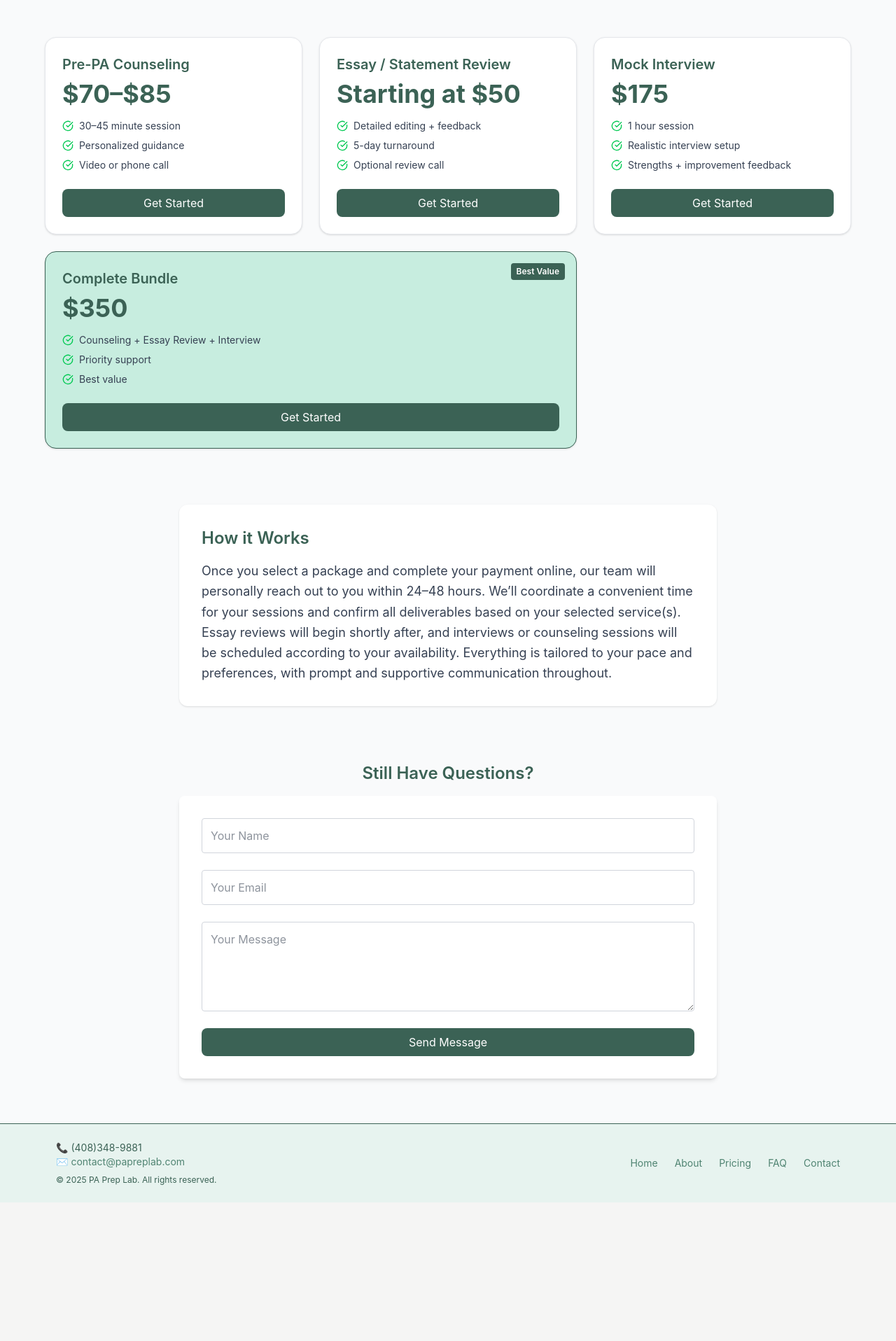
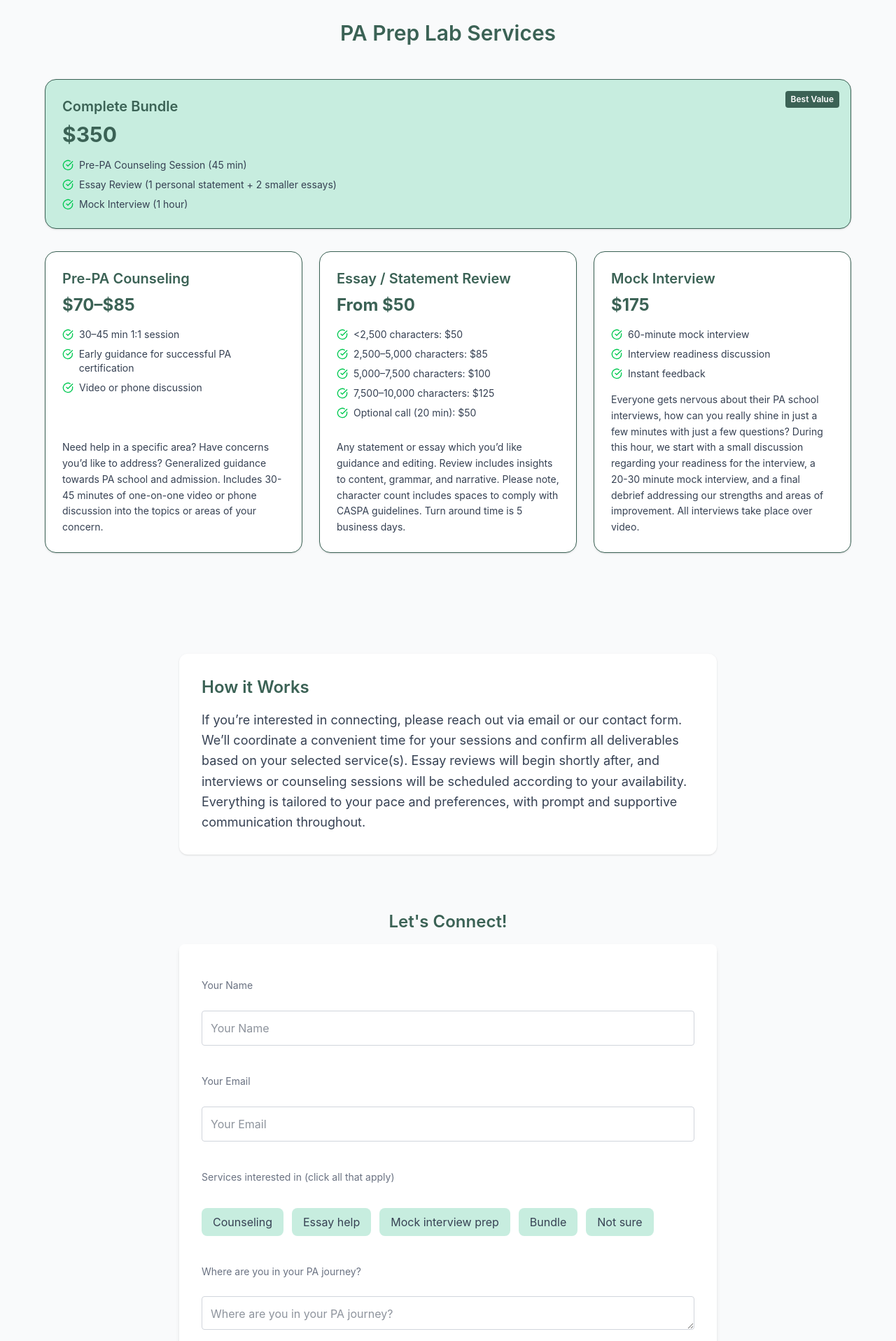
Before and after one commit to a-mcnulty/pa-prep-lab, a Next.js app: page /pricing in a window 1280 px wide. Shown: the part 164-2080 px from the top of the page at 70% size. Before the commit the page ends 1882 px from the top, so only its background shows below. Built offline with nearby package versions, Linux system fonts and the light colour scheme.

Commit message:
fix text and expand contact form

```diff
--- a/app/pricing/page.tsx
+++ b/app/pricing/page.tsx
@@ -1,7 +1,7 @@
 'use client'
 
 import ContactForm from '@/components/ContactForm'
-import { CheckCircle } from 'lucide-react'
+import PricingSection from '@/components/PricingSection';
 
 // 🎨 Theme Colors
 const pricingColors = {
@@ -23,111 +23,22 @@ const pricingColors = {
 
 // 📝 Section Text
 const pricingText = {
-  heading: "Our Plans",
+  heading: "PA Prep Lab Services",
   bundleTag: "Best Value",
-  button: "Get Started",
+  button: "Learn More",
   howItWorksTitle: "How it Works",
-  faqTitle: "Still Have Questions?",
-  howItWorksBody: `Once you select a package and complete your payment online, our team will personally reach out to you within 24–48 hours.
+  faqTitle: "Let's Connect!",
+  howItWorksBody: `If you’re interested in connecting, please reach out via email or our contact form.
 We’ll coordinate a convenient time for your sessions and confirm all deliverables based on your selected service(s).
 Essay reviews will begin shortly after, and interviews or counseling sessions will be scheduled according to your availability.
 Everything is tailored to your pace and preferences, with prompt and supportive communication throughout.`,
 };
 
-// 💼 Packages Data
-const packages = [
-  {
-    title: "Pre-PA Counseling",
-    price: "$70–$85",
-    features: [
-      "30–45 minute session",
-      "Personalized guidance",
-      "Video or phone call",
-    ],
-  },
-  {
-    title: "Essay / Statement Review",
-    price: "Starting at $50",
-    features: [
-      "Detailed editing + feedback",
-      "5-day turnaround",
-      "Optional review call",
-    ],
-  },
-  {
-    title: "Mock Interview",
-    price: "$175",
-    features: [
-      "1 hour session",
-      "Realistic interview setup",
-      "Strengths + improvement feedback",
-    ],
-  },
-  {
-    title: "Complete Bundle",
-    price: "$350",
-    features: [
-      "Counseling + Essay Review + Interview",
-      "Priority support",
-      "Best value",
-    ],
-    isHighlighted: true,
-  },
-]
-
 export default function PricingPage() {
   return (
     <main className={`${pricingColors.pageBg} px-4 py-16 sm:px-6 lg:px-8 space-y-20`}>
-      {/* Pricing Grid */}
-      <section className="max-w-6xl mx-auto">
-        <h1 className="text-4xl font-bold text-center mb-12">
-          {pricingText.heading}
-        </h1>
-        <div className="grid gap-6 sm:grid-cols-2 lg:grid-cols-3">
-          {packages.map((pkg) => (
-            <div
-              key={pkg.title}
-              className={`relative flex flex-col justify-between rounded-2xl border shadow-sm p-6 ${
-                pkg.isHighlighted
-                  ? `lg:col-span-2 ${pricingColors.highlightBg} ${pricingColors.highlightBorder}`
-                  : `${pricingColors.cardBg} ${pricingColors.cardBorder}`
-              }`}
-            >
-              {pkg.isHighlighted && (
-                <span
-                  className={`absolute top-4 right-4 ${pricingColors.highlightTagBg} ${pricingColors.highlightTagText} px-2 py-1 text-xs font-semibold rounded`}
-                >
-                  {pricingText.bundleTag}
-                </span>
-              )}
-              <div>
-                <h3 className="text-xl font-semibold mb-2">{pkg.title}</h3>
-                <p className={`text-4xl font-bold mb-4 ${pricingColors.priceText}`}>
-                  {pkg.price}
-                </p>
-                <ul className="space-y-2">
-                  {pkg.features.map((feature) => (
-                    <li
-                      key={feature}
-                      className={`flex items-center text-sm ${pricingColors.featureText}`}
-                    >
-                      <CheckCircle
-                        className={`w-4 h-4 ${pricingColors.featureIcon} mr-2`}
-                      />
-                      {feature}
-                    </li>
-                  ))}
-                </ul>
-              </div>
-              <button
-                className={`mt-6 w-full ${pricingColors.buttonBg} ${pricingColors.buttonText} py-2 rounded ${pricingColors.buttonHover} transition`}
-              >
-                {pricingText.button}
-              </button>
-            </div>
-          ))}
-        </div>
-      </section>
+
+      <PricingSection pricingPage={true} />
 
       {/* How It Works */}
       <section className="max-w-3xl mx-auto bg-white p-8 rounded-xl shadow">
--- a/components/AboutMe.tsx
+++ b/components/AboutMe.tsx
@@ -14,7 +14,7 @@ const aboutColors = {
 // 📝 Text content
 const aboutText = {
   heading: "Meet Elysia",
-  paragraph1: "I’m Elysia, a certified Physician Assistant with experience in Orthopedics and a deep passion for mentoring pre-PA students. I know firsthand how tough and competitive the journey can feel — because I’ve been there too.",
+  paragraph1: "I’m Elysia, a certified PA with clinical and educational experience and a deep passion for mentoring pre-PA students. I know firsthand how tough and competitive the journey can feel — because I’ve been there too.",
   paragraph2: "Through years of practice, mentoring, and admissions involvement, I’ve helped many future PAs refine their applications and build confidence. My goal is to offer the kind of clear, personal support I wish I had starting out.",
   linkText: "Read full bio →",
   linkHref: "/about",
--- a/components/ContactForm.tsx
+++ b/components/ContactForm.tsx
@@ -7,23 +7,42 @@ const formStyles = {
   wrapper: "grid grid-cols-1 gap-6 bg-white p-8 rounded-lg shadow-md",
   input: "border border-gray-300 p-3 rounded",
   textarea: "border border-gray-300 p-3 rounded h-32",
+  smallTextarea: "border border-gray-300 p-3 rounded h-12",
   button: "bg-[#3B6255] text-white p-3 rounded hover:bg-[#2d4a40] transition",
   success: "text-green-600",
   error: "text-red-600",
 };
 
+export const servicesList = [
+  { id: 'counseling', label: 'Counseling' },
+  { id: 'essay', label: 'Essay help' },
+  { id: 'mock', label: 'Mock interview prep' },
+  { id: 'bundle', label: 'Bundle' },
+  { id: 'notSure', label: 'Not sure' },
+];
+
 // 📌 Placeholder text
 const placeholders = {
   name: "Your Name",
   email: "Your Email",
-  message: "Your Message",
+  status: "Where are you in your PA journey?",
+  message: "Let’s connect! Where do you want to start? What can I do for you?",
+  services: "Services interested in (click all that apply)",
   button: "Send Message",
-  success: "Message sent!",
-  error: "Something went wrong.",
+  success: "Thanks for your submission! I look forward to connecting. Responses should be received via email within 3 business days. ",
+  error: "Something went wrong. Please try later or email us directly at contact@papreplab.com",
 };
 
 export default function ContactForm() {
   const [status, setStatus] = useState<"idle" | "success" | "error">("idle");
+
+  const [selectedServices, setSelectedServices] = useState<string[]>([]);
+
+  const handleServiceChange = (id: string) => {
+    setSelectedServices((prev) =>
+      prev.includes(id) ? prev.filter((s) => s !== id) : [...prev, id]
+    );
+  };
 
   const handleSubmit = async (e: React.FormEvent<HTMLFormElement>) => {
     e.preventDefault();
@@ -33,6 +52,8 @@ export default function ContactForm() {
     const data = {
       name: formData.get("name"),
       email: formData.get("email"),
+      services: formData.get("services"),
+      status: formData.get("status"),
       message: formData.get("message"),
     };
 
@@ -54,12 +75,14 @@ export default function ContactForm() {
 
   return (
     <form onSubmit={handleSubmit} className={formStyles.wrapper}>
+      <p className="text-sm text-gray-500 mt-4 leading-relaxed">{placeholders.name}</p>
       <input
         name="name"
         required
         placeholder={placeholders.name}
         className={formStyles.input}
       />
+      <p className="text-sm text-gray-500 mt-4 leading-relaxed">{placeholders.email}</p>
       <input
         name="email"
         type="email"
@@ -67,6 +90,34 @@ export default function ContactForm() {
         placeholder={placeholders.email}
         className={formStyles.input}
       />
+      <div className="space-y-2">
+        <p className="text-sm text-gray-500 mt-4 leading-relaxed">{placeholders.services}</p>
+        <br/>
+        <div className="flex flex-wrap gap-3">
+          {servicesList.map(({ id, label }) => (
+            <button
+              type="button"
+              key={id}
+              onClick={() => handleServiceChange(id)}
+              className={`px-4 py-2 rounded-lg border transition ${
+                selectedServices.includes(id)
+                  ? 'bg-[#3B6255] text-white border-[#3B6255]'
+                  : 'bg-[#c7eddf] text-gray-700 border-gray-300 hover:bg-[#3B6255]'
+              }`}
+            >
+              {label}
+            </button>
+          ))}
+        </div>
+      </div>
+      <p className="text-sm text-gray-500 mt-4 leading-relaxed">{placeholders.status}</p>
+      <textarea
+        name="status"
+        required
+        placeholder={placeholders.status}
+        className={formStyles.smallTextarea}
+      />
+      <p className="text-sm text-gray-500 mt-4 leading-relaxed">{placeholders.message}</p>
       <textarea
         name="message"
         required
--- a/components/Hero.tsx
+++ b/components/Hero.tsx
@@ -13,7 +13,7 @@ const heroColors = {
 // 📝 Text Content
 const heroText = {
   heading: "Start Your PA Journey With Confidence",
-  paragraph: "Personalized coaching, mock interviews, and application guidance from experienced PAs.",
+  paragraph: "Welcome to PA Prep Lab, your virtual workbench for all things relating to pre-PA! This is a space for all who are interested in becoming a PA or learning more about the journey. Services offered include general counseling, essay review and editing, and interview prep. Navigating PA applications and admissions is difficult, so let’s connect and collaborate.",
   primaryBtn: "Get Started",
   secondaryBtn: "Learn More",
 }
--- a/components/PricingSection.tsx
+++ b/components/PricingSection.tsx
@@ -1,6 +1,7 @@
 'use client';
 
 import { CheckCircle } from 'lucide-react';
+import Link from "next/link";
 
 // 🎨 Theme Colors
 const pricingColors = {
@@ -20,9 +21,9 @@ const pricingColors = {
 
 // 📝 Section Text
 const pricingText = {
-  heading: "Choose Your Plan",
+  heading: "PA Prep Lab Services",
   bundleTag: "Best Value",
-  button: "Get Started",
+  button: "Learn More",
 };
 
 // 💼 Packages Data
@@ -32,29 +33,32 @@ const packages = [
     price: "$70–$85",
     features: [
       "30–45 min 1:1 session",
-      "General guidance for PA school",
+      "Early guidance for successful PA certification",
       "Video or phone discussion",
     ],
+    description: 'Need help in a specific area? Have concerns you’d like to address? Generalized guidance towards PA school and admission. Includes 30-45 minutes of one-on-one video or phone discussion into the topics or areas of your concern.'
   },
   {
     title: "Essay / Statement Review",
     price: "From $50",
     features: [
-      "<2,500 chars: $50",
-      "2,500–5,000: $85",
-      "5,000–7,500: $100",
-      "7,500–10,000: $125",
+      "<2,500 characters: $50",
+      "2,500–5,000 characters: $85",
+      "5,000–7,500 characters: $100",
+      "7,500–10,000 characters: $125",
       "Optional call (20 min): $50",
     ],
+    description: 'Any statement or essay which you’d like guidance and editing. Review includes insights to content, grammar, and narrative. Please note, character count includes spaces to comply with CASPA guidelines. Turn around time is 5 business days.'
   },
   {
     title: "Mock Interview",
     price: "$175",
     features: [
-      "60-minute video interview",
+      "60-minute mock interview",
       "Interview readiness discussion",
-      "Realistic mock + feedback",
+      "Instant feedback",
     ],
+    description:'Everyone gets nervous about their PA school interviews, how can you really shine in just a few minutes with just a few questions? During this hour, we start with a small discussion regarding your readiness for the interview, a 20-30 minute mock interview, and a final debrief addressing our strengths and areas of improvement. All interviews take place over video.'
   },
 ];
 
@@ -63,13 +67,13 @@ const bundle = {
   price: "$350",
   features: [
     "Pre-PA Counseling Session (45 min)",
-    "Essay Review (1 personal statement + 2 small essays)",
+    "Essay Review (1 personal statement + 2 smaller essays)",
     "Mock Interview (1 hour)",
   ],
   isHighlighted: true,
 };
 
-export default function PricingSection() {
+export default function PricingSection({ pricingPage }: { pricingPage?: boolean }) {
   return (
     <section className={`${pricingColors.sectionBg} py-16 px-4 sm:px-6 lg:px-8`}>
       <div className="max-w-7xl mx-auto">
@@ -107,12 +111,15 @@ export default function PricingSection() {
                 ))}
               </ul>
             </div>
-
+            {!pricingPage && (
+              <Link href="/pricing">
                 <button
                   className={`mt-6 w-full ${pricingColors.buttonBg} ${pricingColors.buttonText} py-2 rounded ${pricingColors.buttonHover} transition`}
                 >
                   {pricingText.button}
                 </button>
+              </Link>
+            )}
           </div>
         </div>
 
@@ -142,12 +149,21 @@ export default function PricingSection() {
                   ))}
                 </ul>
               </div>
+              {pricingPage && (
+                <p className="text-sm text-gray-700 mt-4 leading-relaxed">
+                  {pkg.description}
+                </p>
+              )}
+              {!pricingPage && (
+                <Link href="/pricing">
+                  <button
 
-              <button
                     className={`mt-6 w-full ${pricingColors.buttonBg} ${pricingColors.buttonText} py-2 rounded hover:bg-[#2d4e42] transition`}
                   >
                     {pricingText.button}
                   </button>
+                </Link>
+              )}
             </div>
           ))}
         </div>
```
Also changed, not shown: app/about/page.tsx (+21 -21 lines). Lines whose indentation alone changed are shown as unchanged.
